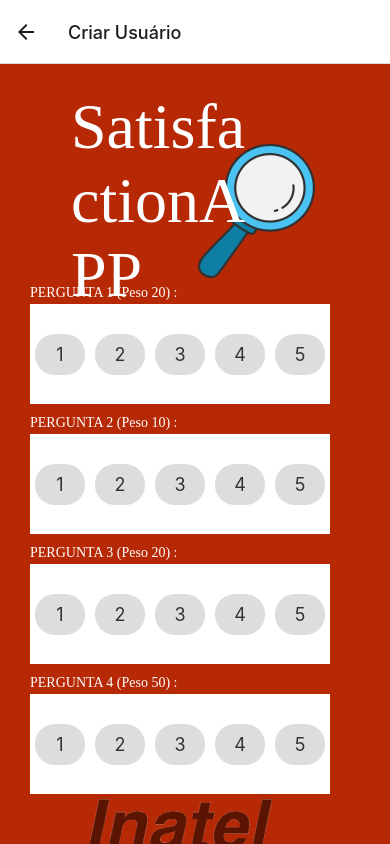
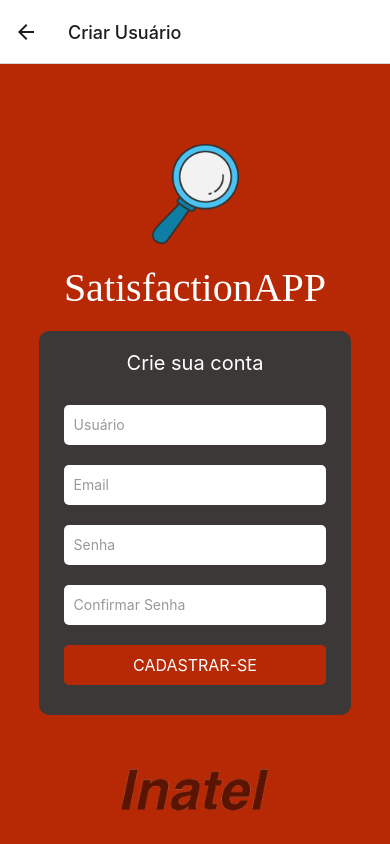
Before and after one commit to ggemelle/C317, a React Native app in the folder satisfactionAPP/: screen /CreateUser in a window 390 px wide. Built offline with nearby package versions, Linux system fonts and the light colour scheme.

Commit message:
feat: adicionando layout das paginas que faltavam

```diff
--- a/satisfactionAPP/App.js
+++ b/satisfactionAPP/App.js
@@ -4,12 +4,8 @@
 import { Alert, Dimensions, Image, StyleSheet, Text, TextInput, TouchableOpacity, View } from 'react-native';
 import Inatel from "./assets/inatel.png";
 import Lupa from "./assets/lupa.png";
-import PageCreateUser from './pages/pageCreateUser.js'; // Importar a tela de criação de usuário
-import PageAdminPerguntas from './pages/pageAdminPerguntas.js';
-import PageAdminRespostas from './pages/pageAdminRespostas.js';
-import PagePesquisaUser from './pages/pagePesquisaUser.js';
-import PageRespondeUser from './pages/pageRespondeUser.js';
-
+import PageAdminRespostas from './pages/pageAdminRespostas';
+import PageCreateUser from './pages/pageCreateUser'; // Importar a tela de criação de usuário
 
 const Stack = createStackNavigator();
 
@@ -70,6 +66,11 @@
         <TouchableOpacity style={styles.button} onPress={() => navigation.navigate('CreateUser')}>
           <Text style={styles.buttonText}>CADASTRAR-SE</Text>
         </TouchableOpacity>
+
+        {/* Botão para navegar para a página de pesquisa */}
+        <TouchableOpacity style={styles.buttonTest} onPress={() => navigation.navigate('PageAdminRespostas')}>
+          <Text style={styles.buttonText}>TESTE</Text>
+        </TouchableOpacity>
       </View>
 
       <Image style={styles.images1Icon} resizeMode="contain" source={Inatel} />
@@ -83,7 +84,8 @@
     <NavigationContainer>
       <Stack.Navigator initialRouteName="Home">
         <Stack.Screen name="Home" component={HomeScreen} options={{ headerShown: false }} />
-        <Stack.Screen name="CreateUser" component={PageRespondeUser} options={{ title: 'Criar Usuário' }} />
+        <Stack.Screen name="CreateUser" component={PageCreateUser} options={{ title: 'Criar Usuário' }} />
+        <Stack.Screen name="PageAdminRespostas" component={PageAdminRespostas} options={{ title: 'Page Admin Respostas' }} />
       </Stack.Navigator>
     </NavigationContainer>
   );
@@ -138,6 +140,14 @@
     alignItems: 'center',
     marginVertical: 10,
   },
+  buttonTest: {
+    width: '90%',
+    backgroundColor: '#007BFF',  // Cor azul para diferenciar o botão de teste
+    borderRadius: 5,
+    padding: 10,
+    alignItems: 'center',
+    marginVertical: 10,
+  },
   buttonText: {
     color: '#fff',
     fontSize: 16,
--- a/satisfactionAPP/pages/pageAdminPerguntas.js
+++ b/satisfactionAPP/pages/pageAdminPerguntas.js
@@ -1,19 +1,43 @@
 import * as React from 'react';
-import { View, Text, Image, StyleSheet } from 'react-native';
-import Lupa from "../assets/lupa.png";
+import { Image, StyleSheet, Text, TouchableOpacity, View } from 'react-native';
 import Inatel from "../assets/inatel.png";
 
-
-const PageAdminPerguntas = () => {
+const PageAdminPerguntas = ({ navigation }) => {
   return (
     <View style={styles.container}>
-      <Image style={styles.magnifyingGlassElementBackIcon} source={Lupa} />
       <Text style={styles.satisfactionapp}>SatisfactionAPP</Text>
-      <Text style={styles.adicionarUmaPesquisa}>Adicionar uma pesquisa</Text>
-      <Text style={styles.editarUmaPesquisa}>Editar uma pesquisa</Text>
-      <Text style={styles.excluirUmaPesquisa}>Excluir uma pesquisa</Text>
-      <Text style={styles.visualizarPesquisas}>Visualizar pesquisas</Text>
-      <Image style={styles.images1Icon} source={Inatel}/>
+
+      <View style={styles.optionsContainer}>
+        <TouchableOpacity
+          style={styles.button}
+          onPress={() => navigation.navigate('AdicionarPesquisa')} // Navegação para adicionar pesquisa
+        >
+          <Text style={styles.buttonText}>Adicionar uma pesquisa</Text>
+        </TouchableOpacity>
+
+        <TouchableOpacity
+          style={styles.button}
+          onPress={() => navigation.navigate('EditarPesquisa')} // Navegação para editar pesquisa
+        >
+          <Text style={styles.buttonText}>Editar uma pesquisa</Text>
+        </TouchableOpacity>
+
+        <TouchableOpacity
+          style={styles.button}
+          onPress={() => navigation.navigate('ExcluirPesquisa')} // Navegação para excluir pesquisa
+        >
+          <Text style={styles.buttonText}>Excluir uma pesquisa</Text>
+        </TouchableOpacity>
+
+        <TouchableOpacity
+          style={styles.button}
+          onPress={() => navigation.navigate('VisualizarPesquisas')} // Navegação para visualizar pesquisas
+        >
+          <Text style={styles.buttonText}>Visualizar pesquisas</Text>
+        </TouchableOpacity>
+      </View>
+
+      <Image style={styles.images1Icon} source={Inatel} />
     </View>
   );
 };
@@ -22,55 +46,39 @@
   container: {
     flex: 1,
     backgroundColor: '#b72805',
-  },
-  magnifyingGlassElementBackIcon: {
-    width: 140,
-    height: 140,
-    top: '30%',
-    left: '30%',
+    alignItems: 'center',
+    justifyContent: 'flex-start', // O conteúdo começa no topo
+    paddingTop: 20,
   },
   satisfactionapp: {
     fontSize: 42,
     fontFamily: 'Inspiration-Regular',
-    left: '30%',
-    top: '5%',
+    marginTop: 20,
+    color: '#fff',
   },
-  adicionarUmaPesquisa: {
+  optionsContainer: {
+    flex: 1,
+    justifyContent: 'center', // Centraliza as opções verticalmente
+    width: '100%', // Largura total para o container das opções
+    alignItems: 'center', // Alinhamento horizontal
+  },
+  button: {
+    backgroundColor: '#3d3838',
+    borderRadius: 10,
+    padding: 15,
+    width: '80%', // Largura do botão
+    alignItems: 'center',
+    marginVertical: 10,
+  },
+  buttonText: {
     fontSize: 16,
     fontFamily: 'Inter-Black',
-    left: '30%',
-    top: '40%',
-  },
-  editarUmaPesquisa: {
-    fontSize: 16,
-    fontFamily: 'Inter-Black',
-    left: '30%',
-    top: '55%',
-  },
-  excluirUmaPesquisa: {
-    fontSize: 16,
-    fontFamily: 'Inter-Black',
-    left: '30%',
-    top: '70%',
-  },
-  visualizarPesquisas: {
-    fontSize: 16,
-    fontFamily: 'Inter-Black',
-    left: '30%',
-    top: '85%',
+    color: '#fff',
   },
   images1Icon: {
     width: 140,
     height: 40,
-    top: '95%',
-    left: '30%',
-  },
-  androidLarge2ChildBackground: {
-    width: '100%',
-    height: '100%',
-    position: 'absolute',
-    top: 0,
-    left: 0,
+    marginBottom: 20, // Margem inferior para afastar da parte inferior
   },
 });
 
--- a/satisfactionAPP/pages/pageAdminRespostas.js
+++ b/satisfactionAPP/pages/pageAdminRespostas.js
@@ -1,19 +1,37 @@
 import * as React from 'react';
-import { View, Text, Image, StyleSheet } from 'react-native';
-import Lupa from "../assets/lupa.png";
+import { FlatList, Image, StyleSheet, Text, View } from 'react-native';
 import Inatel from "../assets/inatel.png";
 
 const PageAdminRespostas = () => {
+  // Simulação de dados de respostas de pesquisas
+  const respostasPesquisas = [
+    { id: '1', pesquisa: 'PESQUISA 1', resposta: 'Resposta da pesquisa 1' },
+    { id: '2', pesquisa: 'PESQUISA 2', resposta: 'Resposta da pesquisa 2' },
+    { id: '3', pesquisa: 'PESQUISA 3', resposta: 'Resposta da pesquisa 3' },
+    { id: '4', pesquisa: 'PESQUISA 4', resposta: 'Resposta da pesquisa 4' },
+  ];
+
+  // Função para renderizar cada item da lista de respostas
+  const renderItem = ({ item }) => (
+    <View style={styles.pesquisaContainer}>
+      <Text style={styles.pesquisaNome}>{item.pesquisa}</Text>
+      <Text style={styles.pesquisaResposta}>{item.resposta}</Text>
+    </View>
+  );
+
   return (
     <View style={styles.container}>
+      <Text style={styles.satisfactionapp}>SatisfactionAPP</Text>
       <Text style={styles.verResultadoDe}>Ver resultado de pesquisas disponíveis</Text>
-      <Text style={styles.pesquisa1}>PESQUISA 1</Text>
-      <Text style={styles.pesquisa2}>PESQUISA 2</Text>
-      <Text style={styles.pesquisa3}>PESQUISA 3</Text>
-      <Text style={styles.pesquisa4}>PESQUISA 4</Text>
+
+      <FlatList
+        data={respostasPesquisas}
+        renderItem={renderItem}
+        keyExtractor={(item) => item.id}
+        contentContainerStyle={styles.listaContainer}
+      />
+
       <Image style={styles.images1Icon} source={Inatel} />
-      <Image style={styles.magnifyingGlassElementBackIcon} source={Lupa} />
-      <Text style={styles.satisfactionapp}>SatisfactionAPP</Text>
     </View>
   );
 };
@@ -22,54 +40,46 @@
   container: {
     flex: 1,
     backgroundColor: '#b72805',
+    alignItems: 'center', // Centraliza o conteúdo horizontalmente
+    paddingTop: 20, // Margem superior
+  },
+  satisfactionapp: {
+    fontSize: 42,
+    fontFamily: 'Inspiration-Regular',
+    color: '#fff',
+    marginBottom: 20, // Margem inferior
   },
   verResultadoDe: {
     fontSize: 20,
     fontFamily: 'Inter-Regular',
-    left: '30%',
-    top: '5%',
+    color: '#fff',
+    marginBottom: 20, // Margem inferior
   },
-  pesquisa1: {
+  listaContainer: {
+    paddingHorizontal: 20,
+    flexGrow: 1, // Faz com que a lista ocupe o espaço disponível
+  },
+  pesquisaContainer: {
+    backgroundColor: '#3d3838',
+    borderRadius: 10,
+    padding: 15,
+    marginVertical: 10,
+  },
+  pesquisaNome: {
+    fontSize: 18,
+    fontFamily: 'Inter-Black',
+    color: '#fff',
+  },
+  pesquisaResposta: {
     fontSize: 16,
     fontFamily: 'Inter-Regular',
-    left: '30%',
-    top: '30%',
-  },
-  pesquisa2: {
-    fontSize: 16,
-    fontFamily: 'Inter-Regular',
-    left: '30%',
-    top: '50%',
-  },
-  pesquisa3: {
-    fontSize: 16,
-    fontFamily: 'Inter-Regular',
-    left: '30%',
-    top: '70%',
-  },
-  pesquisa4: {
-    fontSize: 16,
-    fontFamily: 'Inter-Regular',
-    left: '30%',
-    top: '90%',
+    color: '#fff',
+    marginTop: 5, // Espaço entre o nome e a resposta
   },
   images1Icon: {
     width: 140,
     height: 40,
-    top: '95%',
-    left: '30%',
-  },
-  magnifyingGlassElementBackIcon: {
-    width: 140,
-    height: 140,
-    top: '30%',
-    left: '30%',
-  },
-  satisfactionapp: {
-    fontSize: 42,
-    fontFamily: 'Inspiration-Regular',
-    left: '30%',
-    top: '5%',
+    marginBottom: 20, // Margem inferior para afastar da parte inferior
   },
 });
 
--- a/satisfactionAPP/pages/pagePesquisaUser.js
+++ b/satisfactionAPP/pages/pagePesquisaUser.js
@@ -1,140 +1,106 @@
-import React from 'react';
-import {StyleSheet, View, Text, Image, Dimensions} from 'react-native';
-import Lupa from "../assets/lupa.png";
+import { useNavigation } from '@react-navigation/native'; // Importando hook de navegação
+import React, { useState } from 'react';
+import { Dimensions, FlatList, Image, StyleSheet, Text, TouchableOpacity, View } from 'react-native';
 import Inatel from "../assets/inatel.png";
 
 const PagePesquisaUser = () => {
-  const {width, height} = Dimensions.get('window');
+  const { width } = Dimensions.get('window');
+  const navigation = useNavigation(); // Hook de navegação
+
+  // Lista de pesquisas disponíveis
+  const [pesquisas, setPesquisas] = useState([
+    { id: '1', nome: 'PESQUISA 1', peso: 20 },
+    { id: '2', nome: 'PESQUISA 2', peso: 10 },
+    { id: '3', nome: 'PESQUISA 3', peso: 20 },
+    { id: '4', nome: 'PESQUISA 4', peso: 50 },
+  ]);
+
+  const handlePesquisaSelecionada = (id) => {
+    console.log(`Pesquisa selecionada: ${id}`);
+    // Navegar para a página "pageRespondeUser" passando o ID da pesquisa como parâmetro
+    navigation.navigate('pageRespondeUser', { pesquisaId: id });
+  };
+
+  // Função que renderiza cada item da lista de pesquisas
+  const renderPesquisaItem = ({ item }) => (
+    <TouchableOpacity
+      style={styles.pesquisaItem}
+      onPress={() => handlePesquisaSelecionada(item.id)}
+    >
+      <Text style={styles.pesquisaText}>{item.nome}</Text>
+    </TouchableOpacity>
+  );
 
   return (
     <View style={styles.androidLarge1}>
-      <View style={[styles.androidLarge1Child, styles.androidLayout]} />
-      <Text style={[styles.pesquisa1, styles.pesquisaFlexBox]}>
-        PESQUISA 1
+      <Text style={[styles.satisfactionapp]}>
+        SatisfactionAPP
       </Text>
-      <View style={[styles.androidLarge1Item, styles.androidLayout]} />
-      <Text style={[styles.pesquisa2, styles.pesquisaFlexBox]}>
-        PESQUISA 2
-      </Text>
-      <View style={[styles.androidLarge1Inner, styles.androidLayout]} />
-      <Text style={[styles.pesquisa3, styles.pesquisaFlexBox]}>
-        PESQUISA 3
-      </Text>
-      <View style={[styles.rectangleView, styles.androidLayout]} />
-      <Text style={[styles.pesquisa4, styles.pesquisaFlexBox]}>
-        PESQUISA 4
-      </Text>
-      <Text style={[styles.pesquisasDisponiveis, styles.pesquisaFlexBox]}>
+
+      <Text style={[styles.pesquisasDisponiveis]}>
         Pesquisas disponíveis
       </Text>
+
+      <FlatList
+        data={pesquisas}
+        renderItem={renderPesquisaItem}
+        keyExtractor={(item) => item.id}
+        contentContainerStyle={styles.pesquisaList}
+      />
+
       <Image
         style={styles.images1Icon}
         resizeMode="cover"
         source={Inatel}
       />
-      <Image
-        style={styles.magnifyingGlassElementBackIcon}
-        resizeMode="cover"
-        source={Lupa}
-      />
-      <Text
-        style={[styles.satisfactionapp, styles.pesquisaFlexBox]}
-        adjustsFontSizeToFit
-        numberOfLines={1}>
-        SatisfactionAPP
-      </Text>
     </View>
   );
 };
 
 const styles = StyleSheet.create({
-  androidLayout: {
-    height: 65,
-    width: 300,
-    backgroundColor: '#3d3838',
-    left: 30,
-    position: 'absolute',
-  },
-  pesquisaFlexBox: {
-    textAlign: 'left',
-    color: '#fff',
-    position: 'absolute',
-  },
-  androidLarge1Child: {
-    top: 312,
-  },
-  pesquisa1: {
-    top: 326,
-    fontFamily: 'Inter-Regular',
-    fontSize: 30,
-    color: '#fff',
-    left: 43,
-  },
-  androidLarge1Item: {
-    top: 408,
-  },
-  pesquisa2: {
-    top: 422,
-    fontFamily: 'Inter-Regular',
-    fontSize: 30,
-    color: '#fff',
-    left: 43,
-  },
-  androidLarge1Inner: {
-    top: 509,
-  },
-  pesquisa3: {
-    top: 518,
-    fontFamily: 'Inter-Regular',
-    fontSize: 30,
-    color: '#fff',
-    left: 43,
-  },
-  rectangleView: {
-    top: 610,
-  },
-  pesquisa4: {
-    top: 625,
-    fontFamily: 'Inter-Regular',
-    fontSize: 30,
-    color: '#fff',
-    left: 43,
-  },
-  pesquisasDisponiveis: {
-    top: 231,
-    left: 20,
-    fontFamily: 'Inter-Regular',
-    fontSize: 30,
-    color: '#fff',
-  },
-  images1Icon: {
-    top: 743,
-    left: 87,
-    width: 187,
-    height: 52,
-    position: 'absolute',
-  },
-  magnifyingGlassElementBackIcon: {
-    top: 79,
-    left: 203,
-    width: 117,
-    height: 134,
-    position: 'absolute',
-  },
-  satisfactionapp: {
-    top: 25,
-    left: 76,
-    fontSize: 64,
-    fontFamily: 'Inspiration-Regular',
-    width: 196,
-    height: 78,
-  },
   androidLarge1: {
     backgroundColor: '#b72805',
     flex: 1,
     width: '100%',
     height: '100%',
-    overflow: 'hidden',
+    alignItems: 'center', // Alinhando ao centro
+    justifyContent: 'flex-start', // Conteúdo começa no topo
+    paddingTop: 20,
+  },
+  pesquisasDisponiveis: {
+    fontFamily: 'Inter-Regular',
+    fontSize: 28,
+    color: '#fff',
+    marginBottom: 20,
+    marginTop: 20,
+  },
+  pesquisaList: {
+    paddingHorizontal: 20,
+  },
+  pesquisaItem: {
+    height: 65,
+    width: 300,
+    backgroundColor: '#3d3838',
+    justifyContent: 'center',
+    alignItems: 'center',
+    borderRadius: 10,
+    marginBottom: 20,
+  },
+  pesquisaText: {
+    fontSize: 25,
+    color: '#fff',
+    fontFamily: 'Inter-Regular',
+  },
+  images1Icon: {
+    width: 187,
+    height: 52,
+    marginTop: 30,
+  },
+  satisfactionapp: {
+    fontSize: 40,
+    color: '#fff',
+    fontFamily: 'Inter-Regular',
+    marginBottom: 30,
   },
 });
 
--- a/satisfactionAPP/pages/pageRespondeUser.js
+++ b/satisfactionAPP/pages/pageRespondeUser.js
@@ -1,214 +1,142 @@
-import React, {useState} from 'react';
-import {Text, StyleSheet, View, Image, Dimensions, TouchableOpacity} from 'react-native';
-import Lupa from "../assets/lupa.png";
-import Inatel from "../assets/inatel.png";
+import React, { useState } from 'react';
+import { Dimensions, StyleSheet, Text, TouchableOpacity, View } from 'react-native';
 
 const PageRespondeUser = () => {
-  const {width, height} = Dimensions.get('window');
+  const { width, height } = Dimensions.get('window');
+  const [selectedValues, setSelectedValues] = useState({
+    pergunta1: 0,
+    pergunta2: 0,
+    pergunta3: 0,
+    pergunta4: 0,
+  });
 
-  // Pesos das perguntas
-  const weights = {
-    pergunta1: 20,
-    pergunta2: 10,
-    pergunta3: 20,
-    pergunta4: 50,
-  };
-
-  // States para as opções selecionadas
-  const [selectedOption1, setSelectedOption1] = useState(null);
-  const [selectedOption2, setSelectedOption2] = useState(null);
-  const [selectedOption3, setSelectedOption3] = useState(null);
-  const [selectedOption4, setSelectedOption4] = useState(null);
-
-  // Função para calcular o total de pontos
-  const calculateTotalPoints = () => {
-    const totalPoints =
-      (selectedOption1 ? selectedOption1 * weights.pergunta1 : 0) +
-      (selectedOption2 ? selectedOption2 * weights.pergunta2 : 0) +
-      (selectedOption3 ? selectedOption3 * weights.pergunta3 : 0) +
-      (selectedOption4 ? selectedOption4 * weights.pergunta4 : 0);
-    return totalPoints;
-  };
-
-  // Função para renderizar opções de múltipla escolha
-  const renderOptions = (selectedOption, setSelectedOption) => {
-    return [1, 2, 3, 4, 5].map((option) => (
-      <TouchableOpacity
-        key={option}
-        style={[styles.optionButton, selectedOption === option && styles.selectedOption]}
-        onPress={() => setSelectedOption(option)}
-      >
-        <Text style={styles.optionText}>{option}</Text>
-      </TouchableOpacity>
-    ));
+  const handleSelectValue = (pergunta, value) => {
+    setSelectedValues({
+      ...selectedValues,
+      [pergunta]: value,
+    });
   };
 
   return (
-    <View style={styles.androidLarge1}>
-      {/* Pergunta 1 com peso */}
-      <Text style={[styles.pergunta1, styles.perguntaTypo]}>
-        PERGUNTA 1 (Peso {weights.pergunta1}) :
-      </Text>
-      <View style={[styles.androidLarge1Child, styles.androidLayout]}>
+    <View style={styles.container}>
+      <Text style={styles.title}>SatisfactionAPP</Text>
+
+      <View style={styles.questionContainer}>
+        <Text style={styles.questionText}>PERGUNTA 1 (Peso 20) :</Text>
         <View style={styles.optionsContainer}>
-          {renderOptions(selectedOption1, setSelectedOption1)}
+          {[1, 2, 3, 4, 5].map(value => (
+            <TouchableOpacity
+              key={value}
+              style={[
+                styles.optionButton,
+                selectedValues.pergunta1 === value && styles.optionButtonSelected,
+              ]}
+              onPress={() => handleSelectValue('pergunta1', value)}
+            >
+              <Text style={styles.optionButtonText}>{value}</Text>
+            </TouchableOpacity>
+          ))}
         </View>
       </View>
 
-      {/* Pergunta 2 com peso */}
-      <Text style={[styles.pergunta2, styles.perguntaTypo]}>
-        PERGUNTA 2 (Peso {weights.pergunta2}) :
-      </Text>
-      <View style={[styles.androidLarge1Item, styles.androidLayout]}>
+      <View style={styles.questionContainer}>
+        <Text style={styles.questionText}>PERGUNTA 2 (Peso 10) :</Text>
         <View style={styles.optionsContainer}>
-          {renderOptions(selectedOption2, setSelectedOption2)}
+          {[1, 2, 3, 4, 5].map(value => (
+            <TouchableOpacity
+              key={value}
+              style={[
+                styles.optionButton,
+                selectedValues.pergunta2 === value && styles.optionButtonSelected,
+              ]}
+              onPress={() => handleSelectValue('pergunta2', value)}
+            >
+              <Text style={styles.optionButtonText}>{value}</Text>
+            </TouchableOpacity>
+          ))}
         </View>
       </View>
 
-      {/* Pergunta 3 com peso */}
-      <Text style={[styles.pergunta3, styles.perguntaTypo]}>
-        PERGUNTA 3 (Peso {weights.pergunta3}) :
-      </Text>
-      <View style={[styles.androidLarge1Inner, styles.androidLayout]}>
+      <View style={styles.questionContainer}>
+        <Text style={styles.questionText}>PERGUNTA 3 (Peso 20) :</Text>
         <View style={styles.optionsContainer}>
-          {renderOptions(selectedOption3, setSelectedOption3)}
+          {[1, 2, 3, 4, 5].map(value => (
+            <TouchableOpacity
+              key={value}
+              style={[
+                styles.optionButton,
+                selectedValues.pergunta3 === value && styles.optionButtonSelected,
+              ]}
+              onPress={() => handleSelectValue('pergunta3', value)}
+            >
+              <Text style={styles.optionButtonText}>{value}</Text>
+            </TouchableOpacity>
+          ))}
         </View>
       </View>
 
-      {/* Pergunta 4 com peso */}
-      <Text style={[styles.pergunta4, styles.perguntaTypo]}>
-        PERGUNTA 4 (Peso {weights.pergunta4}) :
-      </Text>
-      <View style={[styles.rectangleView, styles.androidLayout]}>
+      <View style={styles.questionContainer}>
+        <Text style={styles.questionText}>PERGUNTA 4 (Peso 50) :</Text>
         <View style={styles.optionsContainer}>
-          {renderOptions(selectedOption4, setSelectedOption4)}
+          {[1, 2, 3, 4, 5].map(value => (
+            <TouchableOpacity
+              key={value}
+              style={[
+                styles.optionButton,
+                selectedValues.pergunta4 === value && styles.optionButtonSelected,
+              ]}
+              onPress={() => handleSelectValue('pergunta4', value)}
+            >
+              <Text style={styles.optionButtonText}>{value}</Text>
+            </TouchableOpacity>
+          ))}
         </View>
       </View>
-
-      {/* Pontuação Total */}
-      <View style={styles.totalContainer}>
-        <Text style={styles.totalText}>Total de Pontos: {calculateTotalPoints()}</Text>
-      </View>
-
-      {/* Imagens */}
-      <Image
-        style={styles.images1Icon}
-        resizeMode="cover"
-        source={Inatel}
-      />
-      <Image
-        style={styles.magnifyingGlassElementBackIcon}
-        resizeMode="cover"
-        source={Lupa}
-      />
-      <Text style={styles.satisfactionapp}>SatisfactionAPP</Text>
     </View>
   );
 };
 
 const styles = StyleSheet.create({
-  perguntaTypo: {
-    height: 39,
-    width: 263,
-    fontFamily: 'Inter-Regular',
-    fontSize: 14,
-    left: 30,
-    textAlign: 'left',
+  container: {
+    flex: 1,
+    backgroundColor: '#b72805',  // Mesma cor de fundo usada na tela principal
+    alignItems: 'center',
+    justifyContent: 'center',
+    paddingHorizontal: 20,
+  },
+  title: {
+    fontSize: 40,
     color: '#fff',
-    position: 'absolute',
+    marginBottom: 30,
+    fontFamily: 'Cursive', // Troque para uma fonte similar, se necessário
   },
-  androidLayout: {
-    height: 100, // Ajuste para dar mais espaço aos botões
-    width: 300,
-    backgroundColor: '#fff',
-    left: 30,
-    position: 'absolute',
+  questionContainer: {
+    marginBottom: 20,
+    width: '100%',
   },
-  pergunta1: {
-    top: 221,
-  },
-  androidLarge1Child: {
-    top: 240,
-  },
-  pergunta2: {
-    top: 351,
-  },
-  androidLarge1Item: {
-    top: 370,
-  },
-  pergunta3: {
-    top: 481,
-  },
-  androidLarge1Inner: {
-    top: 500,
-  },
-  pergunta4: {
-    top: 611,
-  },
-  rectangleView: {
-    top: 630,
-  },
-  images1Icon: {
-    top: 735,
-    left: 87,
-    width: 187,
-    height: 52,
-    position: 'absolute',
-  },
-  magnifyingGlassElementBackIcon: {
-    top: 80,
-    left: 198,
-    width: 117,
-    height: 134,
-    position: 'absolute',
-  },
-  satisfactionapp: {
-    top: 26,
-    left: 71,
-    fontSize: 64,
-    fontFamily: 'Inspiration-Regular',
-    width: 196,
-    height: 78,
-    textAlign: 'left',
+  questionText: {
+    fontSize: 18,
     color: '#fff',
-    position: 'absolute',
-  },
-  androidLarge1: {
-    backgroundColor: '#b72805',
-    flex: 1,
-    width: '100%',
-    height: '100%',
-    overflow: 'hidden',
+    marginBottom: 10,
   },
   optionsContainer: {
     flexDirection: 'row',
     justifyContent: 'space-around',
-    alignItems: 'center',
-    height: '100%',
   },
   optionButton: {
-    backgroundColor: '#ddd',
-    padding: 10,
-    borderRadius: 20,
+    backgroundColor: '#fff',
+    borderRadius: 25,
     width: 50,
+    height: 50,
+    justifyContent: 'center',
     alignItems: 'center',
-    justifyContent: 'center',
   },
-  selectedOption: {
-    backgroundColor: '#f0a500',
+  optionButtonSelected: {
+    backgroundColor: '#3d3838',
   },
-  optionText: {
-    fontSize: 18,
+  optionButtonText: {
+    fontSize: 16,
     color: '#333',
-  },
-  totalContainer: {
-    position: 'absolute',
-    top: 700,
-    left: 30,
-  },
-  totalText: {
-    fontSize: 20,
-    color: '#fff',
   },
 });
 
```
